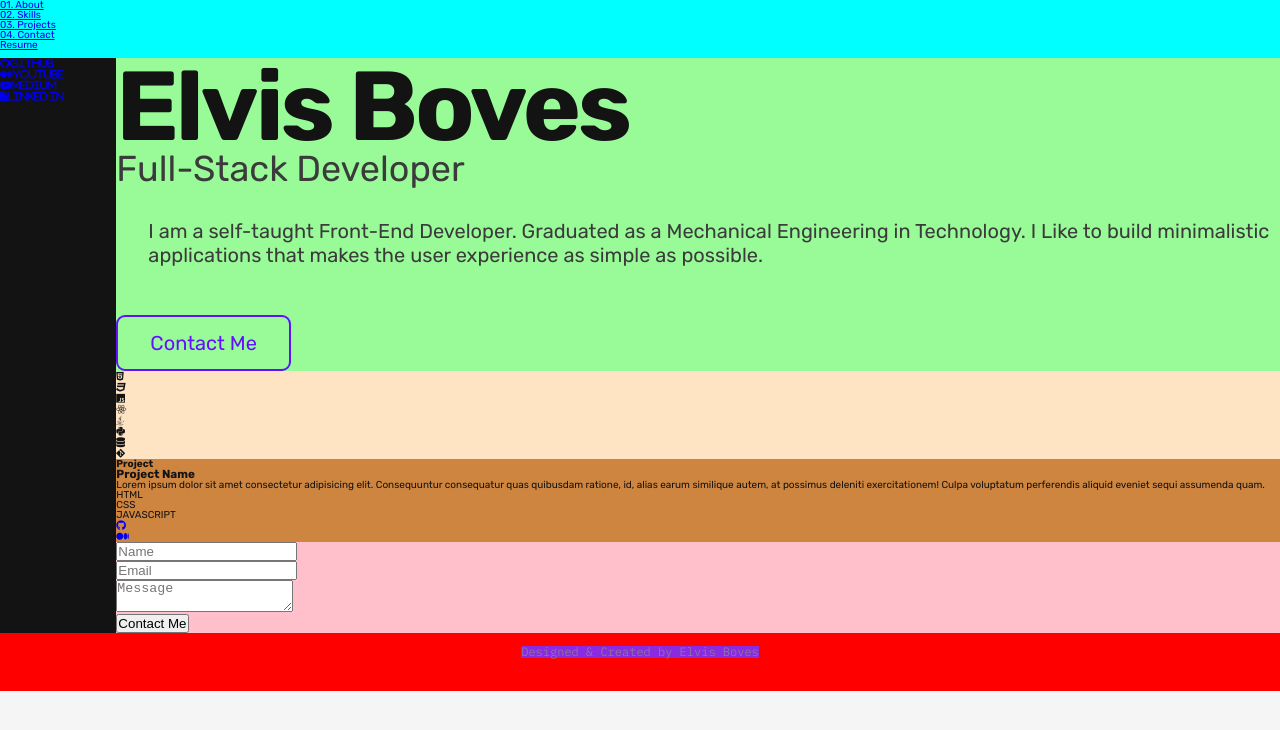
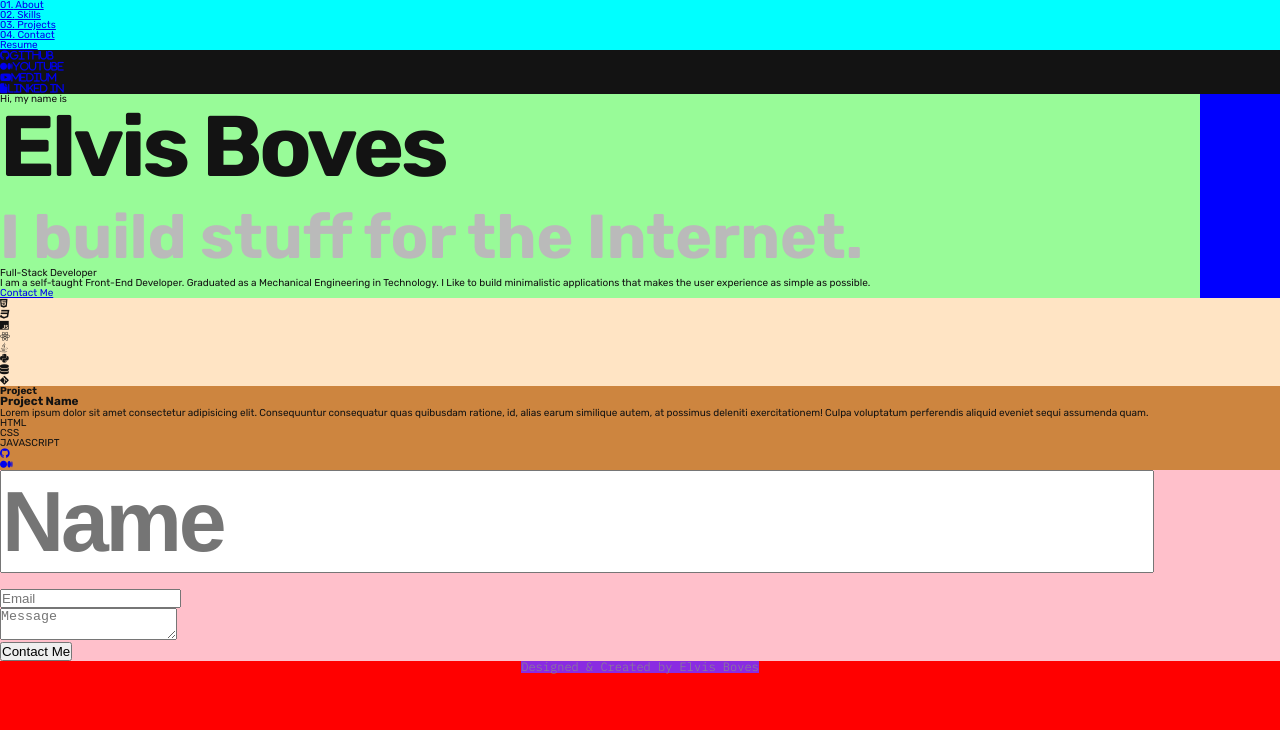
Before and after one commit to eboves/website_portfolio, a website: page website_portfolio/index.html in a window 1280 px wide. Drawn offline with Linux system fonts and the light colour scheme.

Commit message:
type: feat
 body: change layout of the site. Move eveythin into a grid root
 container. Make it easier to control the flow of the layout.

 footer: #3

```diff
--- a/website_portfolio/css/about_me.css
+++ b/website_portfolio/css/about_me.css
@@ -1,6 +1,66 @@
 /**************************/
 /*        ABOUT ME        */
 /**************************/
+
+.about-me{
+  max-width: 120rem;
+}
+.name{
+  font-size: 8.6rem;
+  font-weight: 600;
+  letter-spacing: -3.2px;
+  margin-bottom: 1.6rem;
+
+
+}
+
+.stuff{
+  font-size: 6.2rem;
+  color: #bababa;
+}
+
+
+
+
+
+
+
+
+
+
+
+
+
+
+
+
+
+
+
+
+
+
+
+
+
+
+
+
+
+
+
+
+
+
+
+
+
+
+
+
+
+
+
 /* .about-me {
   height: 100vh;
   display: grid;
@@ -8,7 +68,7 @@
   justify-content: center;
   margin-bottom: 8.8rem;
 } */
-
+/*
 .personal-info {
   flex-direction: column;
 }
@@ -51,5 +111,5 @@ h1 {
 
 .btn-a:hover,
 .btn-a:active {
-  background-color: rgba(100, 16, 255, 0.15);
+  background-color: rgba(100, 16, 255, 0.15); */
 }
--- a/website_portfolio/css/style.css
+++ b/website_portfolio/css/style.css
@@ -19,11 +19,20 @@ body {
   background-color: #f5f5f5;
 }
 
+#root {
+  min-height: 100vh;
+  display: grid;
+  grid-template-rows: 1fr auto;
+  grid-template-columns: 100%;
+}
 .container {
   background-color: red;
-  display: grid;
+  min-height: 100%;
+  display: flex;
+  flex-direction: column;
+  /* display: grid;
   grid-template-columns: 0.5fr 5fr;
-  grid-template-rows: 0.5fr 5fr 0.5fr;
+  grid-template-rows: 0.5fr 5fr 0.5fr; */
 }
 .header {
   grid-area: 1/1/2/3;
--- a/website_portfolio/index.html
+++ b/website_portfolio/index.html
@@ -18,8 +18,8 @@
     <title>Elvis Boves</title>
   </head>
   <body>
+      <div id="root">
         <div class="container">
-
             <header class="header">
                 <nav class="nav">
                     <ul class="ul_nav">
@@ -47,7 +47,9 @@
                 <section class="about-me">
 
                     <div class="personal-info center-items">
-                    <h1>Elvis Boves</h1>
+                        <p class="iam ibm">Hi, my name is</p>
+                        <h1 class="name">Elvis Boves</h1>
+                        <h1 class="stuff">I build stuff for the Internet.</h1>
                         <p class="position">Full-Stack Developer</p>
                         <div class="personal-desc padding-radius">
                         <p class="personal-description">I am a self-taught Front-End Developer. Graduated as a Mechanical Engineering in Technology. I Like to build minimalistic applications that makes the user experience as simple as possible.</p>
@@ -156,9 +158,14 @@
                 </section>
                 <!-- contact-me -->
             </main>
+            <!-- main -->
             <footer class="footer">
                 <p class="copy-right">Designed & Created by Elvis Boves</p>
             </footer>
+            <!-- footer -->
         </div>
+        <!-- container -->
+    </div>
+    <!-- root -->
   </body>
 </html>
```
Lines whose indentation alone changed are shown as unchanged.
